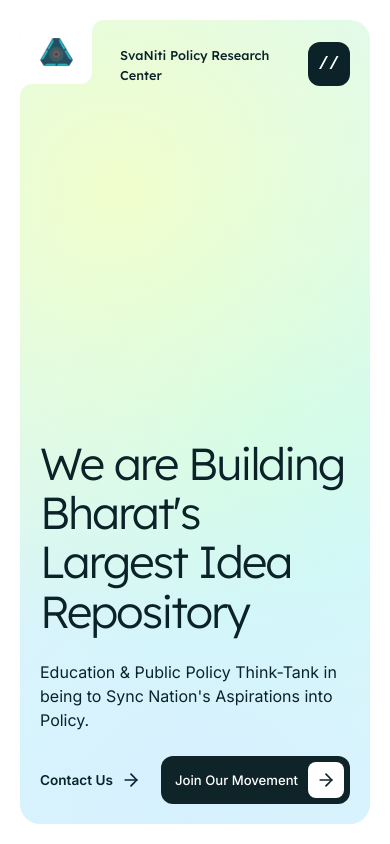
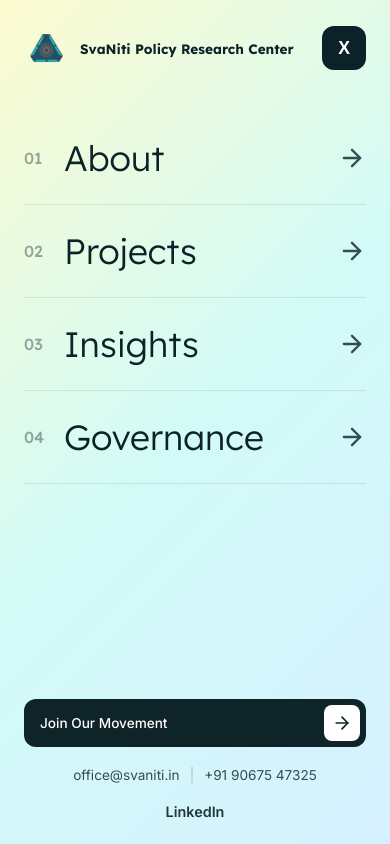
Before and after one commit to Garvit-png/SwaNiti, a Next.js app: page / in a window 390 px wide. Both pictures are taken after a click on the button "//". Shown: the top 844 px of the page. Built offline with nearby package versions, Linux system fonts and the light colour scheme.

Commit message:
nav fixed

```diff
--- a/app/globals.css
+++ b/app/globals.css
@@ -1461,3 +1461,165 @@ a {
   .sr-footer-bottom { padding: 10px 20px; border-radius: 8px; }
   .sr-footer-bottom p { font-size: 0.75rem; }
 }
+
+/* CREATIVE MOBILE MENU OVERLAY */
+.sr-mobile-menu-overlay {
+  display: none;
+}
+
+@media (max-width: 1024px) {
+  .sr-mobile-menu-overlay {
+    display: flex;
+    flex-direction: column;
+    position: fixed;
+    top: 0;
+    left: 0;
+    width: 100%;
+    height: 100dvh;
+    z-index: 9999;
+    padding: 24px;
+    background: linear-gradient(135deg, #fdfbcf 0%, #d2fbf7 50%, #d6f0ff 100%);
+    box-sizing: border-box;
+    justify-content: space-between;
+    overflow-y: auto;
+  }
+
+  .sr-menu-overlay-header {
+    display: flex;
+    align-items: center;
+    justify-content: space-between;
+    width: 100%;
+    height: 48px;
+    position: relative;
+  }
+
+  .sr-menu-logo-notch {
+    flex-shrink: 0;
+    display: flex;
+    align-items: center;
+  }
+
+  .sr-menu-logo-notch img {
+    width: 44px;
+    height: 44px;
+    object-fit: contain;
+  }
+
+  .sr-menu-brand {
+    font-family: var(--font-lexend);
+    font-size: 0.85rem;
+    color: var(--sr-ink);
+    margin-left: 12px;
+    flex-grow: 1;
+  }
+
+  .sr-menu-close-btn {
+    display: flex;
+    align-items: center;
+    justify-content: center;
+    background: #0B2228;
+    color: #ffffff;
+    border: none;
+    border-radius: 12px;
+    width: 44px;
+    height: 44px;
+    font-size: 1.1rem;
+    font-weight: 700;
+    cursor: pointer;
+  }
+
+  .sr-menu-nav-links {
+    display: flex;
+    flex-direction: column;
+    margin-top: 40px;
+    width: 100%;
+  }
+
+  .sr-menu-nav-item {
+    display: flex;
+    align-items: center;
+    padding: 24px 0;
+    border-bottom: 1px solid rgba(11, 34, 40, 0.1);
+    color: var(--sr-ink);
+    text-decoration: none;
+    width: 100%;
+  }
+
+  .sr-nav-num {
+    font-family: var(--font-lexend);
+    font-size: 1rem;
+    color: rgba(11, 34, 40, 0.4);
+    width: 40px;
+    font-weight: 500;
+  }
+
+  .sr-nav-text {
+    font-family: var(--font-lexend);
+    font-size: clamp(2.2rem, 8vw, 3rem);
+    font-weight: 300;
+    flex-grow: 1;
+  }
+
+  .sr-nav-arrow {
+    display: flex;
+    align-items: center;
+    color: var(--sr-ink);
+    opacity: 0.8;
+  }
+
+  .sr-menu-footer {
+    display: flex;
+    flex-direction: column;
+    gap: 20px;
+    margin-top: auto;
+    padding-top: 40px;
+    width: 100%;
+  }
+
+  .sr-menu-join-btn {
+    background: #0f2429;
+    color: #ffffff;
+    padding: 6px 6px 6px 16px;
+    border-radius: 12px;
+    display: flex;
+    align-items: center;
+    justify-content: space-between;
+    text-decoration: none;
+    font-weight: 500;
+    font-size: 0.85rem;
+    width: 100%;
+  }
+
+  .sr-menu-arrow-box {
+    background: #ffffff;
+    color: #0f2429;
+    width: 36px;
+    height: 36px;
+    border-radius: 8px;
+    display: flex;
+    align-items: center;
+    justify-content: center;
+  }
+
+  .sr-menu-contact-info {
+    display: flex;
+    align-items: center;
+    justify-content: center;
+    gap: 10px;
+    font-size: 0.85rem;
+    color: var(--sr-ink);
+    opacity: 0.8;
+  }
+
+  .sr-divider-pipe {
+    opacity: 0.3;
+  }
+
+  .sr-menu-social-link {
+    text-align: center;
+    color: var(--sr-ink);
+    font-weight: 600;
+    font-size: 0.9rem;
+    opacity: 0.9;
+  }
+}
--- a/app/page.tsx
+++ b/app/page.tsx
@@ -11,6 +11,7 @@ export default function Home() {
   const photoSectionRef = useRef<HTMLDivElement>(null)
   const [hoveredIndex, setHoveredIndex] = useState<number | null>(null)
   const [testimonialIndex, setTestimonialIndex] = useState(0)
+  const [menuOpen, setMenuOpen] = useState(false)
 
   const testimonials = [
     {
@@ -157,7 +158,11 @@ export default function Home() {
                   <a key={link.label} href={link.href}>{link.label}</a>
                 ))}
               </nav>
-              <button className="sr-hamburger-btn" aria-label="Menu">
+              <button
+                className="sr-hamburger-btn"
+                aria-label="Menu"
+                onClick={() => setMenuOpen(true)}
+              >
                 //
               </button>
             </header>
@@ -464,6 +469,83 @@ export default function Home() {
           <p>© 2024-2028 by Creative Studio SvaNiti Policy Research Center</p>
         </div>
       </footer>
+
+      {/* CREATIVE MOBILE MENU OVERLAY */}
+      <AnimatePresence>
+        {menuOpen && (
+          <motion.div
+            initial={{ x: '100%' }}
+            animate={{ x: 0 }}
+            exit={{ x: '100%' }}
+            transition={{ type: 'tween', duration: 0.3, ease: 'easeOut' }}
+            className="sr-mobile-menu-overlay"
+          >
+            {/* Top Bar */}
+            <div className="sr-menu-overlay-header">
+              <div className="sr-menu-logo-notch">
+                <Image src="/logo.png" alt="SvaNiti Logo" width={44} height={44} />
+              </div>
+              <div className="sr-menu-brand">
+                <strong>SvaNiti Policy Research Center</strong>
+              </div>
+              <button
+                className="sr-menu-close-btn"
+                onClick={() => setMenuOpen(false)}
+                aria-label="Close menu"
+              >
+                X
+              </button>
+            </div>
+
+            {/* Nav Links */}
+            <nav className="sr-menu-nav-links">
+              {[
+                { num: '01', label: 'About', href: '#about' },
+                { num: '02', label: 'Projects', href: '#projects' },
+                { num: '03', label: 'Insights', href: '#' },
+                { num: '04', label: 'Governance', href: '#' },
+              ].map((item, index) => (
+                <motion.a
+                  initial={{ opacity: 0, x: 20 }}
+                  animate={{ opacity: 1, x: 0 }}
+                  transition={{ delay: 0.1 + index * 0.05 }}
+                  key={item.label}
+                  href={item.href}
+                  onClick={() => setMenuOpen(false)}
+                  className="sr-menu-nav-item"
+                >
+                  <span className="sr-nav-num">{item.num}</span>
+                  <span className="sr-nav-text">{item.label}</span>
+                  <span className="sr-nav-arrow"><ArrowRight size={28} /></span>
+                </motion.a>
+              ))}
+            </nav>
+
+            {/* Bottom Actions */}
+            <div className="sr-menu-footer">
+              <a className="sr-menu-join-btn" href="#" onClick={() => setMenuOpen(false)}>
+                Join Our Movement
+                <span className="sr-menu-arrow-box">
+                  <ArrowRight size={20} />
+                </span>
+              </a>
+              <div className="sr-menu-contact-info">
+                <span>office@svaniti.in</span>
+                <span className="sr-divider-pipe">|</span>
+                <span>+91 90675 47325</span>
+              </div>
+              <a
+                href="https://www.linkedin.com/company/svaniti-policy-research-center/"
+                target="_blank"
+                rel="noopener noreferrer"
+                className="sr-menu-social-link"
+              >
+                LinkedIn
+              </a>
+            </div>
+          </motion.div>
+        )}
+      </AnimatePresence>
     </main>
   )
 }
```
